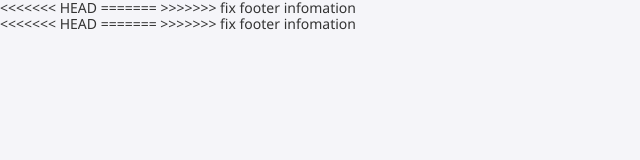
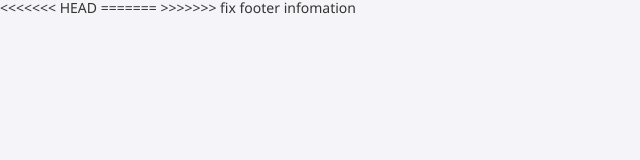
Before and after one commit to crosspointfit/crosspointfit.github.io, a plain HTML site: page index.html in a window 1280 px wide. Shown: the whole page, without its empty margins (0-640 px from the left). Drawn offline with nearby package versions, Linux system fonts and the light colour scheme.

Commit message:
Fix info

```diff
--- a/index.html
+++ b/index.html
@@ -71,11 +71,8 @@
              logged_in_greeting="你好 :D 有甚麼我能幫忙的呢?"
              logged_out_greeting="你好 :D 有甚麼我能幫忙的呢?">
         </div>
-<<<<<<< HEAD
 
-=======
 
->>>>>>> fix footer infomation
          <div id="container"></div>
 
         <!-- Global site tag (gtag.js) - Google Analytics -->
@@ -86,9 +83,5 @@
             gtag('js', new Date());
             gtag('config', 'UA-152904706-2');
         </script>
-<<<<<<< HEAD
-    <script type="text/javascript" src="manifest.840f9bb00f34f8794e8b.js"></script><script type="text/javascript" src="vendor.840f9bb00f34f8794e8b.js"></script><script type="text/javascript" src="main.840f9bb00f34f8794e8b.js"></script></body>
-=======
     <script type="text/javascript" src="vendor.44658c1a59a8f37b82c5.js"></script><script type="text/javascript" src="manifest.44658c1a59a8f37b82c5.js"></script><script type="text/javascript" src="main.44658c1a59a8f37b82c5.js"></script></body>
->>>>>>> fix footer infomation
 </html>
```
